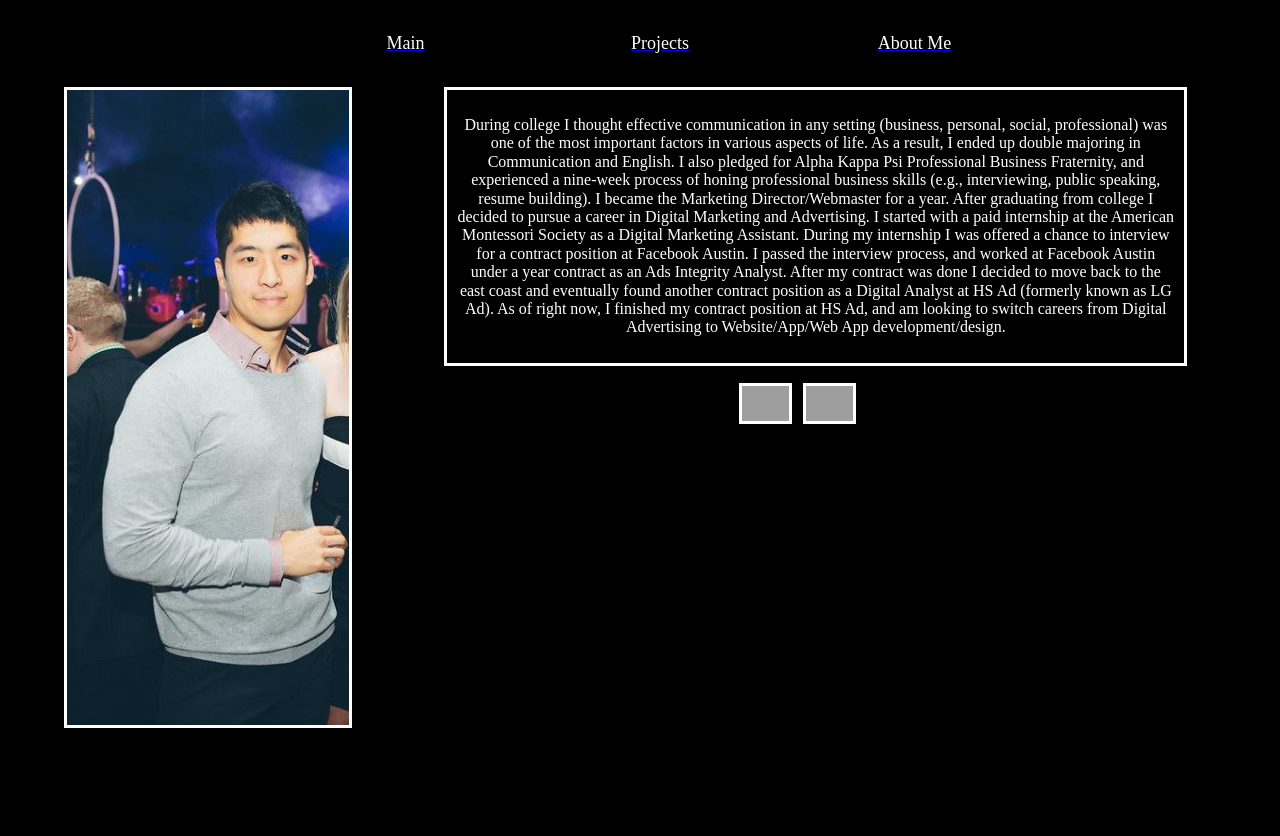
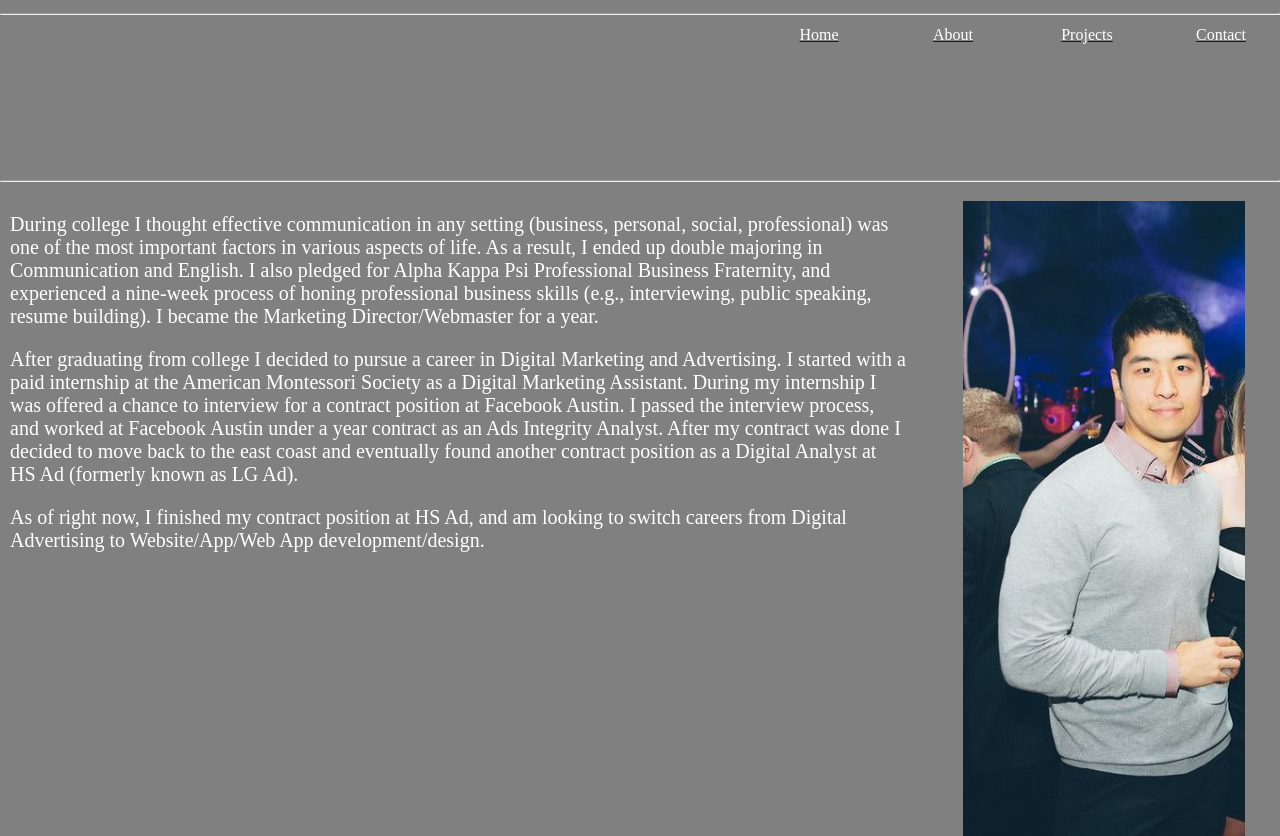
Before and after one commit to chan42988/Online-Portfolio, a PHP site: page /about.html in a window 1280 px wide; the page is wider, and only the part inside the window is pictured. Before the commit the page ends 728 px from the top of that part, so only its background shows below. Run offline with PHP 8.4, Linux system fonts and the light colour scheme; some libraries are stand-ins or nearby versions; grey boxes are pictures that could not be loaded.

Commit message:
edited About page

```diff
--- a/about.html
+++ b/about.html
@@ -6,40 +6,36 @@
   <link rel="stylesheet" type="text/css" href="css/about.css">
 </head>
 
-<body>
+<body><hr>
 
-  <div id="wrapper">
+  <div class="wrapper">
+    <nav>
+      <ul>
+        <li><a href="index.html"><span style="color:#ffffff"> Home </a></li>
+        <li><a href="about.html"><span style="color:#ffffff"> About </a></li>
+        <li><a href="projects.html"><span style="color:#ffffff"> Projects </a></li>
+        <li><a href="about.html"><span style="color:#ffffff"> Contact </a></li>
+      </ul>
+    </nav>
+  </div>
 
-      <nav>
-        <ul>
-          <li><a href="index.html"><span style="color:#ffffff"> Main </a></li>
-          <li><a href="projects.html"><span style="color:#ffffff"> Projects </a></li>
-          <li><a href="about.html"><span style="color:#ffffff"> About Me </a></li>
-        </ul>
-      </nav>
+  <div class="hr1">
+    <hr>
+  </div>
 
     <img src="image/main-selfie.jpg" alt="selfie">
 
     <div id="desc">
-
       <p>
-        During college I thought effective communication in any setting (business, personal, social, professional) was one of the most important factors in various aspects of life. As a result, I ended up double majoring in Communication and English. I also pledged for Alpha Kappa Psi Professional Business Fraternity, and experienced a nine-week process of honing professional business skills (e.g., interviewing, public speaking, resume building). I became the Marketing Director/Webmaster for a year. After graduating from college I decided to pursue a career in Digital Marketing and Advertising. I started with a paid internship at the American Montessori Society as a Digital Marketing Assistant. During my internship I was offered a chance to interview for a contract position at Facebook Austin. I passed the interview process, and worked at Facebook Austin under a year contract as an Ads Integrity Analyst. After my contract was done I decided to move back to the east coast and eventually found another contract position as a Digital Analyst at HS Ad (formerly known as LG Ad). As of right now, I finished my contract position at HS Ad, and am looking to switch careers from Digital Advertising to Website/App/Web App development/design.
-
+        During college I thought effective communication in any setting (business, personal, social, professional) was one of the most important factors in various aspects of life. As a result, I ended up double majoring in Communication and English. I also pledged for Alpha Kappa Psi Professional Business Fraternity, and experienced a nine-week process of honing professional business skills (e.g., interviewing, public speaking, resume building). I became the Marketing Director/Webmaster for a year.
+      </p>
+      <p>
+        After graduating from college I decided to pursue a career in Digital Marketing and Advertising. I started with a paid internship at the American Montessori Society as a Digital Marketing Assistant. During my internship I was offered a chance to interview for a contract position at Facebook Austin. I passed the interview process, and worked at Facebook Austin under a year contract as an Ads Integrity Analyst. After my contract was done I decided to move back to the east coast and eventually found another contract position as a Digital Analyst at HS Ad (formerly known as LG Ad).
+      </p>
+      <p>
+        As of right now, I finished my contract position at HS Ad, and am looking to switch careers from Digital Advertising to Website/App/Web App development/design.
       </p>
     </div>
 
-    <div id="social">
-
-        <ul><a href="https://www.linkedin.com/in/christopher-han-0a21ab52" target="_blank">
-        <img src="https://upload.wikimedia.org/wikipedia/commons/thumb/c/ca/LinkedIn_logo_initials.png/768px-LinkedIn_logo_initials.png"></a></ul>
-
-        <ul><a href="https://github.com/chan42988" target="_blank">
-        <img src="http://i.imgur.com/OCHWcon.png">
-        </a></ul>
-
-      </div>
-
-  </div>
-
 </body>
 </html>
--- a/css/about.css
+++ b/css/about.css
@@ -1,48 +1,48 @@
-#wrapper {
-  height: 100%;
-  width: 100%;
+.wrapper {
   text-align: center;
   font-family: "didot", didot;
+  position: relative;
+  left: 360px;
+  font-size: 16px;
 }
 
 body {
-  background: black;
+  background: grey;
 }
 
 nav li {
   display: inline-block;
-  line-height: 50px;
-  width: 250px;
+  width: 130px;
 }
 
-nav {
-  font-size: 18px;
+hr {
+  position: relative;
+  top: 5px;
 }
 
-h1 {
-  text-align: center;
-  background:;
+.hr1 {
+  position: relative;
+  top: 115px;
 }
 
 img {
+  position: relative;
+  top: 130px;
+  right: 35px;
   margin-top: 1px;
   margin-left: 5%;
-  border: solid 3px #ffffff;
-  float: left;
+  float: right;
   width: 22%;
 }
 
 #desc {
+  position: relative;
+  top: 112px;
+  font-size: 20px;
   margin-top: 1px;
   padding: 10px;
-  width: 56%;
+  width: 70%;
   display: inline-block;
-  border: solid 3px #ffffff;
   color: #ffffff;
-  background-color: black;
+  background-color: grey;
 }
-
-#social {
-  width: 20%;
-  display: inline-block;
-}
--- /dev/null
+++ b/css/contact.css
@@ -0,0 +1,4 @@
+#social {
+  width: 20%;
+  display: inline-block;
+}
--- a/index.html
+++ b/index.html
@@ -11,7 +11,8 @@
     <div class="wrapper">
       <nav>
         <ul>
-          <li><a href="index.html"><span style="color:#ffffff"> About </a></li>
+          <li><a href="index.html"><span style="color:#ffffff"> Home </a></li>
+          <li><a href="about.html"><span style="color:#ffffff"> About </a></li>
           <li><a href="projects.html"><span style="color:#ffffff"> Projects </a></li>
           <li><a href="about.html"><span style="color:#ffffff"> Contact </a></li>
         </ul>
@@ -21,7 +22,7 @@
       <hr>
     </div>
     <div class="words">
-      <h1>You're in my World now</h1>
+      <h1>You're in my World now Bitch</h1>
     </div>
 
   </body>
```
Also changed, not shown: contact.html (added, +10 -0 lines), css/index.css (+5 -4 lines).
